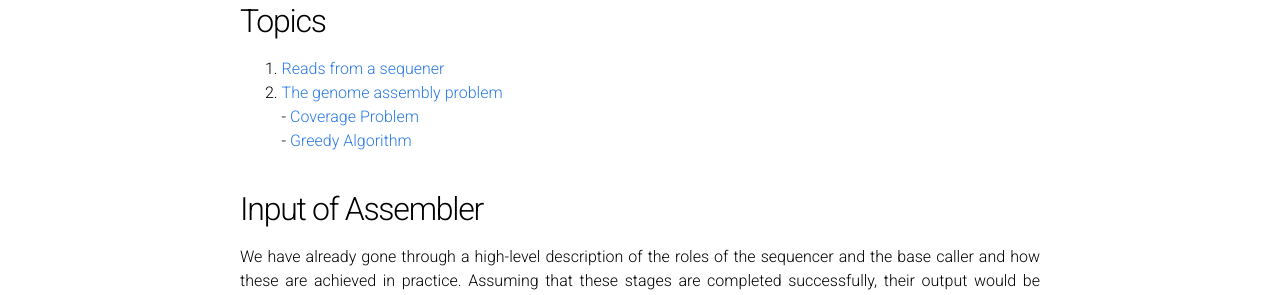
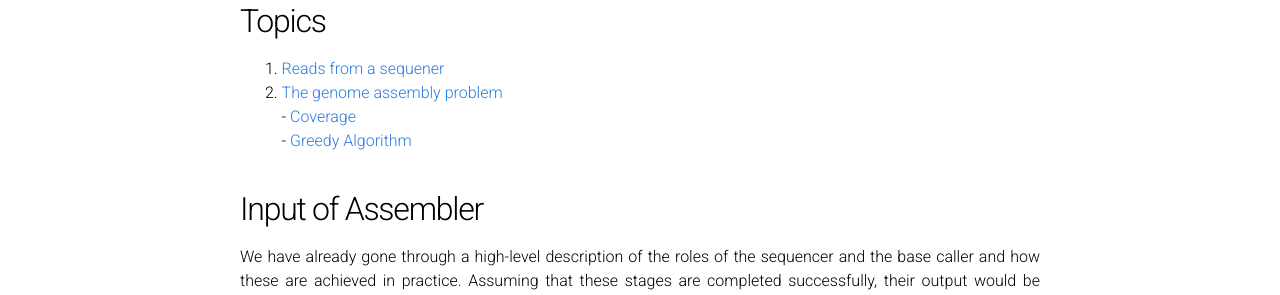
Before and after one commit to laurashen/data-science-sequencing.github.io, a Jekyll site: the page built from lectures/lecture5.md, in a window 1280 px wide and 1400 px high. Shown: the part 288-583 px from the top of the window. Built offline with Jekyll 4.4.1, drawn with Linux system fonts in a browser that asks for light colours; formulas are drawn with MathJax 3; comment, search, counter and statistics services are not loaded; some of the changed text lies outside the part shown.

Commit message:
heavy editing to lecture 5

```diff
--- a/lectures/lecture5.md
+++ b/lectures/lecture5.md
@@ -18,7 +18,7 @@ _Scribed by Mojtaba Tefagh and revised by the course staff_
 
 1.	<a href='#input'>Reads from a sequener</a>
 2.  <a href='#assembly'>The genome assembly problem</a>
-		- <a href='#coverage'> Coverage Problem </a>
+		- <a href='#coverage'> Coverage</a>
 		- <a href='#greedy'> Greedy Algorithm </a>
 
 ## Input of Assembler <a id='input'></a>
@@ -51,7 +51,7 @@ answer the following questions:
     For example, one can not assemble from reads of length 1. So in general we want to get an estimate of the read lengths needed to assemble unambiguously.
 
 
-### Coverage Problem <a id='coverage'></a>
+### Coverage <a id='coverage'></a>
 
 Let
 
```
